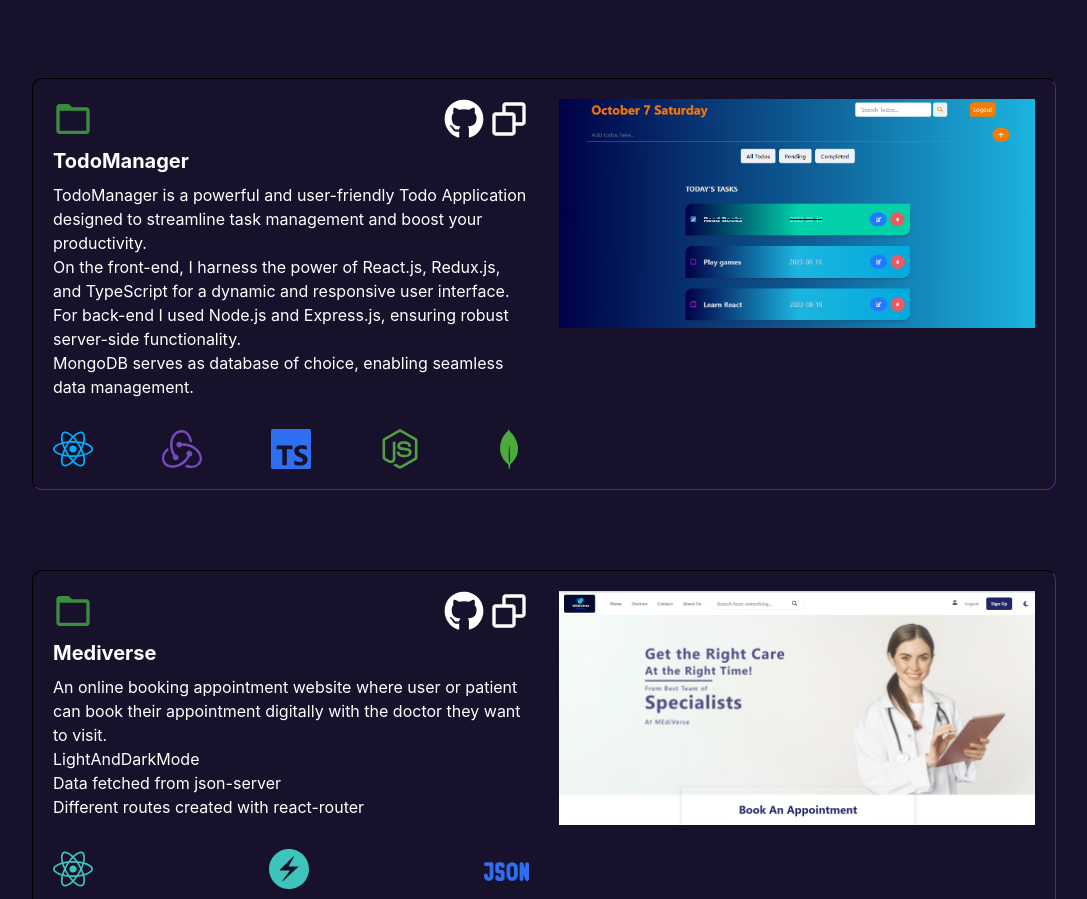
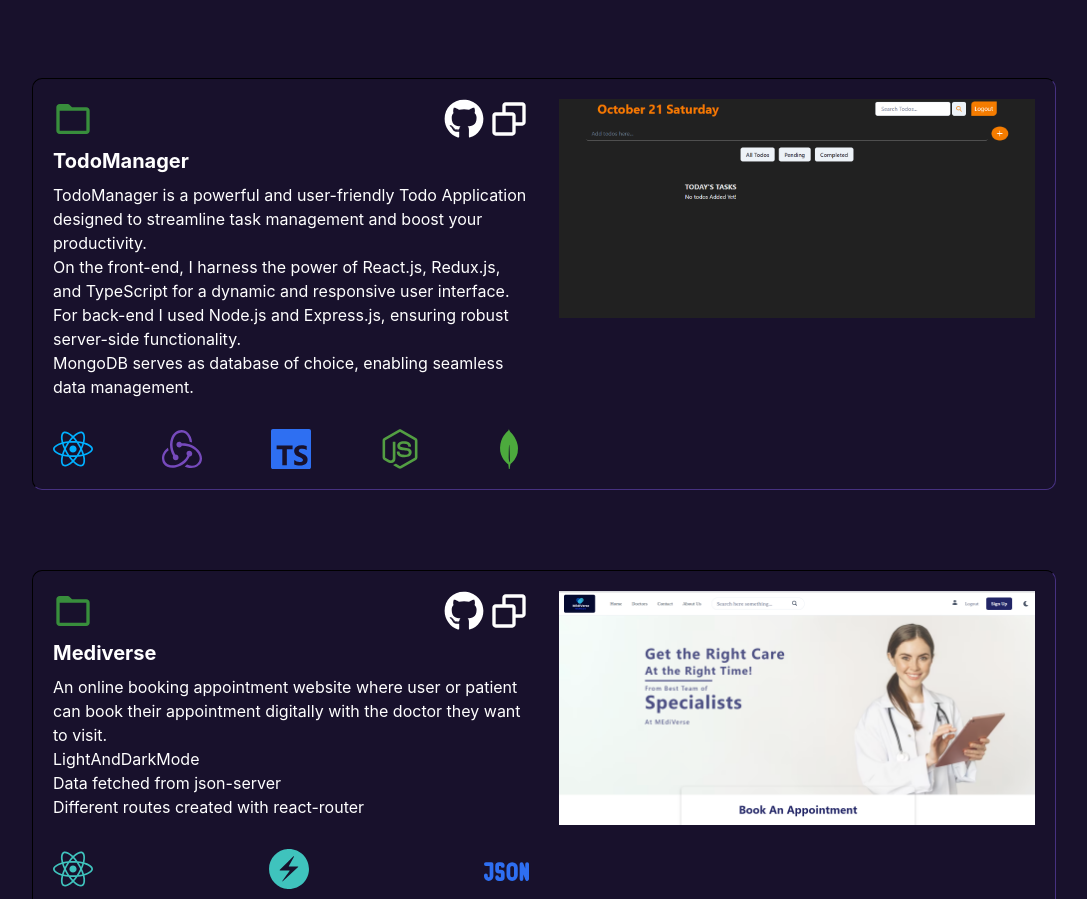
Before and after one commit to sharvarihupare-369/sharvarihupare-369.github.io, a React (Create React App) app: page /projects in a window 1280 px wide. Shown: the part 2472-3371 px from the top of the page, without its empty margins (96-1183 px from the left). Built offline with nearby package versions, Linux system fonts and the light colour scheme; a web font is replaced by a local one.

Commit message:
project link changed

```diff
--- a/src/Pages/Projects.jsx
+++ b/src/Pages/Projects.jsx
@@ -14,7 +14,7 @@ import bookDigitally from '../Assets/Projects/bookDigitally.png'
 import jewellery from '../Assets/Projects/Jwellery.png'
 import AOS from "aos";
 import { IoLogoJavascript } from 'react-icons/io'
-import todoFrontpage from '../Assets/Projects/TodoFront.png'
+import todoFrontpage from '../Assets/Projects/landingPageTodo.png'
 
 const Projects = () => {
 
@@ -116,7 +116,7 @@ const Projects = () => {
               </Box>
             </Box>
             <Box w={{base : '100%', sm : '100%', md : '100%', lg : '100%', xl : '100%', '2xl' : '100%'}}>
-            <Link target='_blank' href="https://todomanager-kbrv0hhim-sharvarihupare-369.vercel.app/login" className='project-deployed-link'><Image w="100%" src={todoFrontpage}  /></Link>
+            <Link target='_blank' href="https://todomanager-five.vercel.app/" className='project-deployed-link'><Image w="100%" src={todoFrontpage}  /></Link>
 
             </Box>
           </Flex>
```
Also changed, not shown: src/Assets/Projects/landingPageTodo.png (added).
